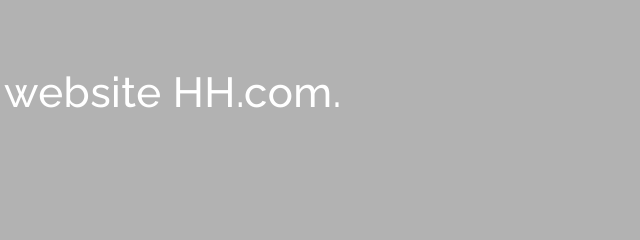
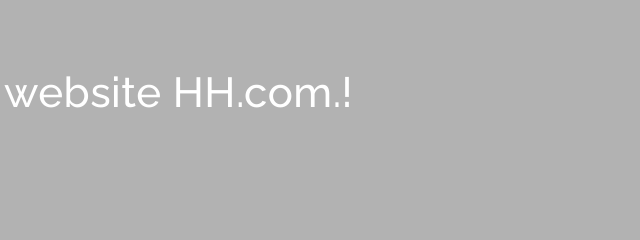
Before and after one commit to rcniyigena/happyhaven-site, a plain HTML site: page index.html in a window 1280 px wide. Shown: the part 273-513 px from the top of the page, 496-1136 px from the left. Drawn offline with nearby package versions, Linux system fonts and the light colour scheme.

Commit message:
added an exclamation

```diff
--- a/index.html
+++ b/index.html
@@ -63,7 +63,7 @@
                 <div class="col-md-10 col-md-offset-1">
                     <div class="banner-caption">
                         <div class="line-dec"></div>
-                        <h2>Welcome to our website HH.com.</h2>
+                        <h2>Welcome to our website HH.com.!</h2>
                         <div class="blue-button">
                             <a href="#">Contact Us</a>
                         </div>
```
